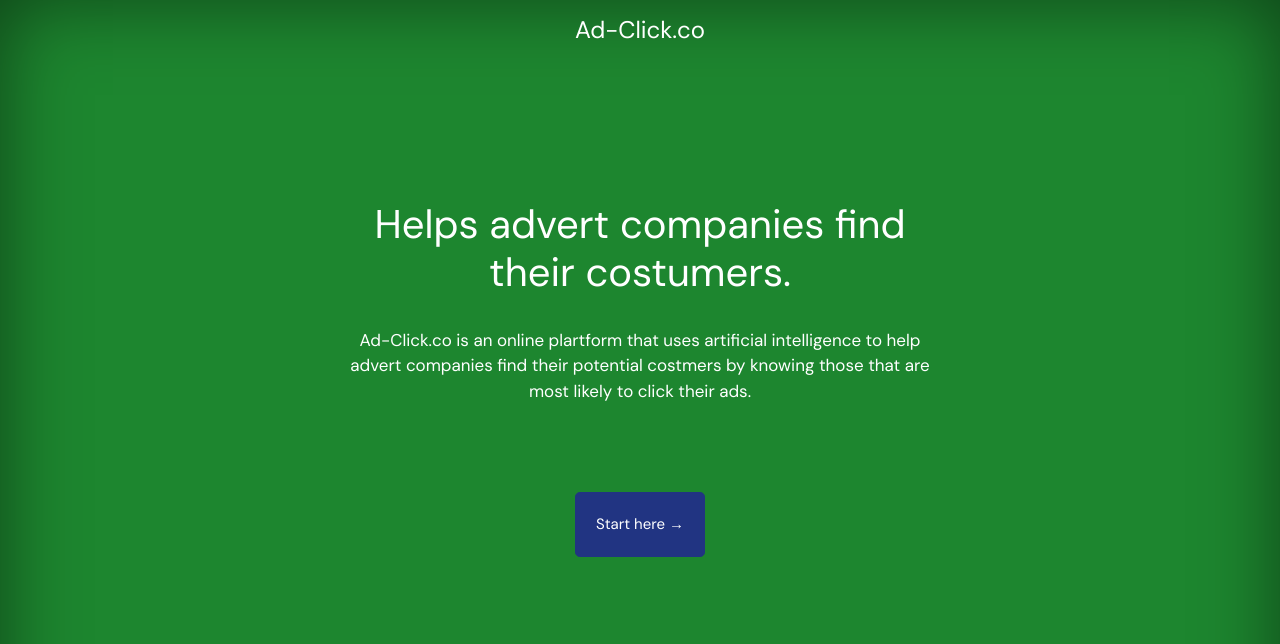
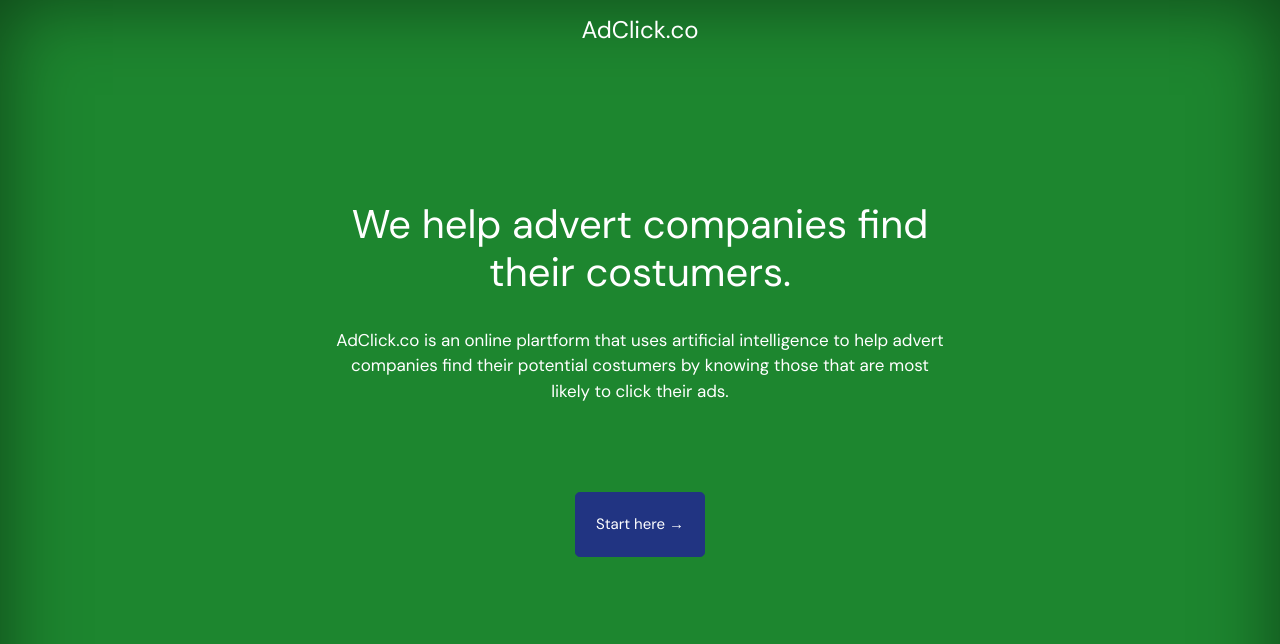
Before and after one commit to Ajisco/Ad-Click, a Flask app: page / in a window 1280 px wide. Shown: the top 644 px of the page. Run offline with Flask 2, Linux system fonts and the light colour scheme; some libraries are stand-ins or nearby versions.

Commit message:
Update index.html

```diff
--- a/templates/index.html
+++ b/templates/index.html
@@ -6,7 +6,7 @@
     <meta name="description" content="">
     <meta name="Sami.com" content="AI App for depression">
     <meta name="generator" content="Hugo 0.84.0">
-    <title>Ad-Click.co</title>
+    <title>AdClick.co</title>
 
     <link rel="canonical" href="https://getbootstrap.com/docs/5.0/examples/cover/">
 
@@ -50,15 +50,15 @@
 <div class="cover-container d-flex w-100 h-100 p-3 mx-auto flex-column">
   <header class="mb-auto">
     <div>
-      <h4 class=" mb-0">Ad-Click.co</h4><br><br><br>
+      <h4 class=" mb-0">AdClick.co</h4><br><br><br>
 
     </div>
   </header>
 
   <main class="px-3">
     <div class="mb-3" style="position: relative;" >
-    <h1 style="text-shadow:none;font-size: 40px;">Helps advert companies find their costumers.</h1><br>
-    <p class="lead" style="text-shadow:none;font-weight: thin; font-size: 17px;">Ad-Click.co is an online plartform that uses artificial intelligence to help advert companies find their potential costmers by knowing those that are most likely to click their ads.</p><br><br><br>
+    <h1 style="text-shadow:none;font-size: 40px;">We help advert companies find their costumers.</h1><br>
+    <p class="lead" style="text-shadow:none;font-weight: thin; font-size: 17px;">AdClick.co is an online plartform that uses artificial intelligence to help advert companies find their potential costumers by knowing those that are most likely to click their ads.</p><br><br><br>
     <p class="lead">
       <a href="/form" class="btn btn-lg btn-secondary" style="text-shadow:none;background-color: #213482; color: white; font-size: 15px; padding: 20px; border-color:#213482">Start here &#x2192</a>
     </p>
```
